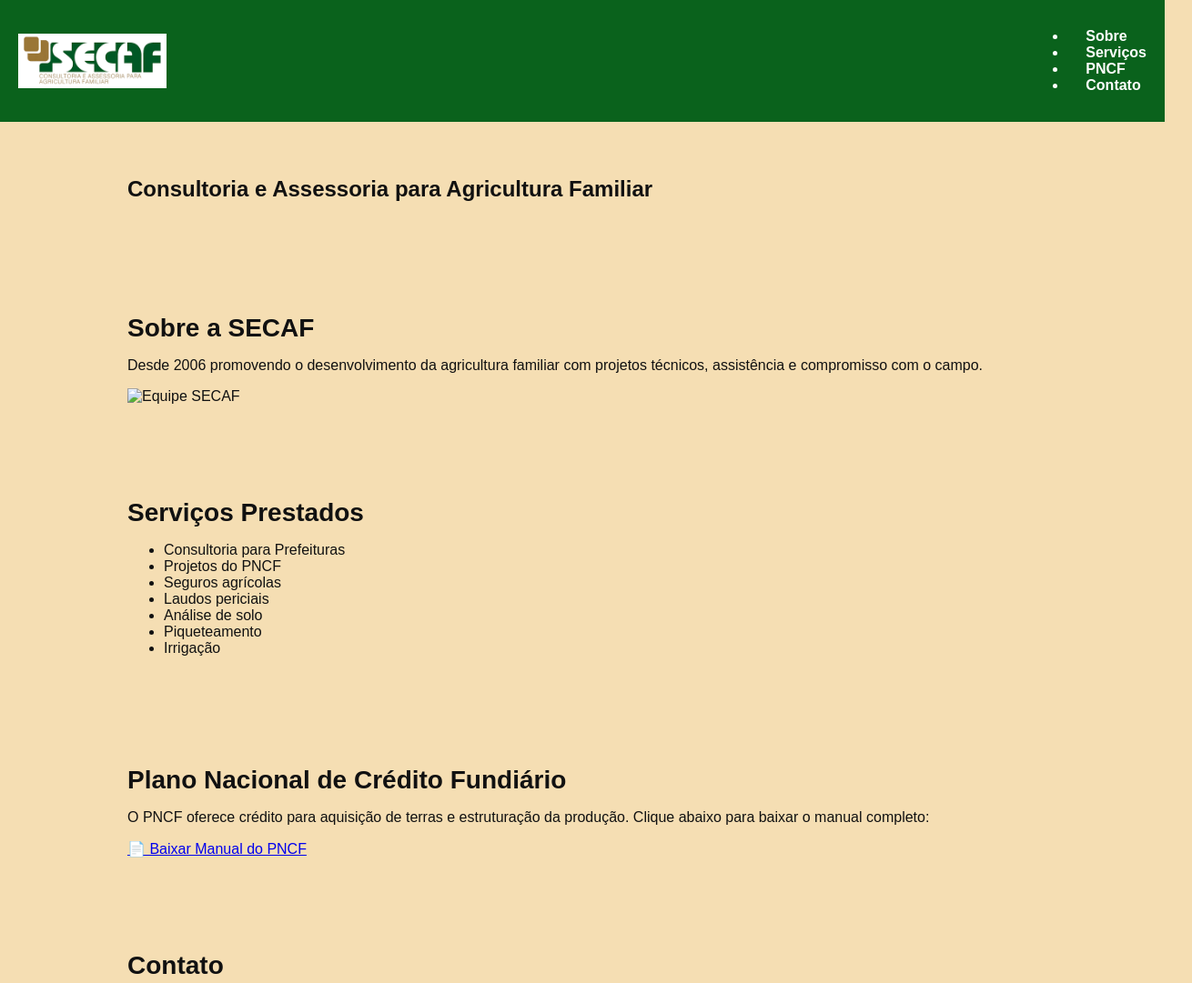
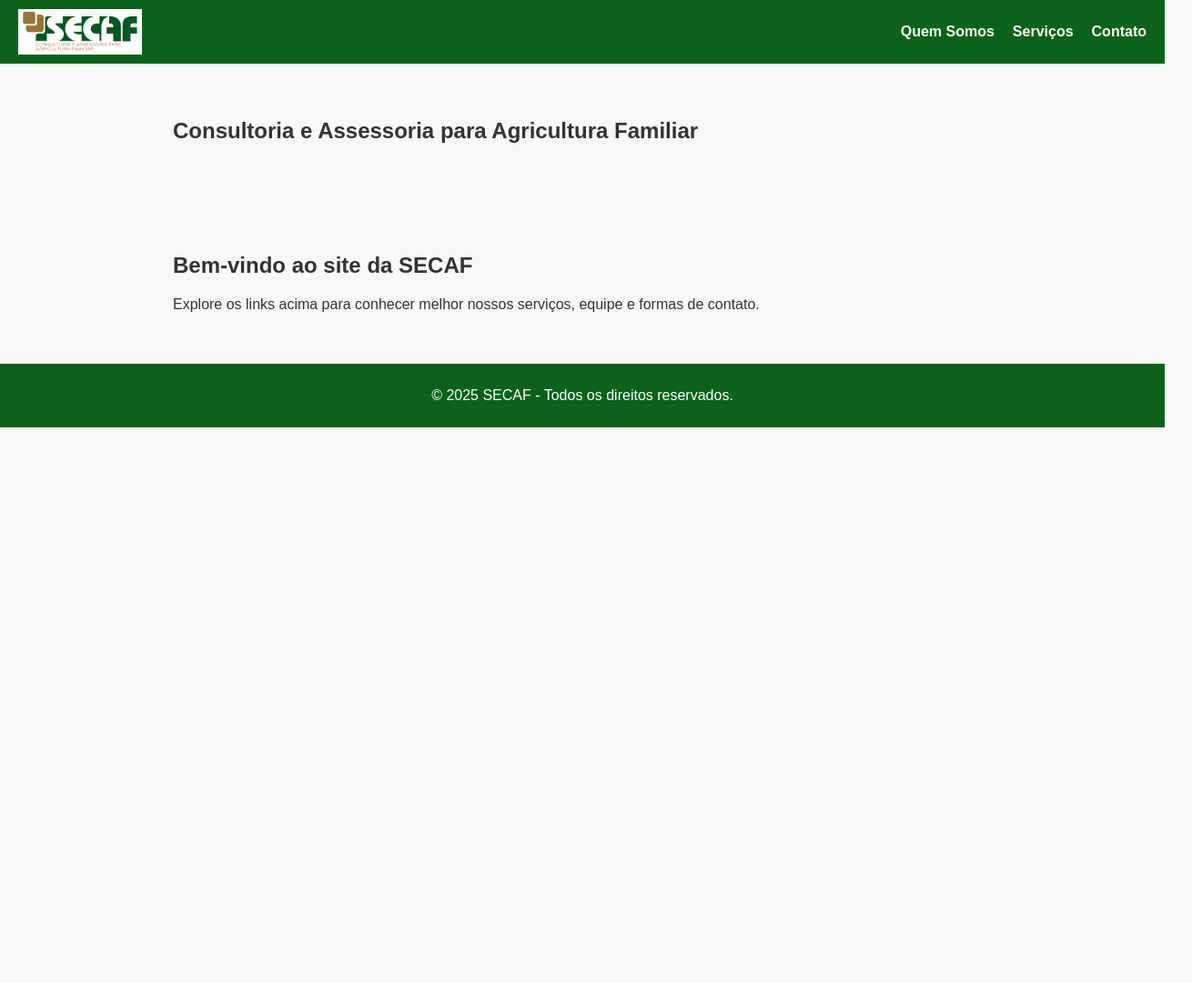
Before and after one commit to Renatocruz-eng/secaf-site-oficial, a plain HTML site: page index.html in a window 1280 px wide. Shown: the top 1081 px of the page at 91% size, 1310 px wide, since content can reach past the window. After the commit the page ends 800 px from the top, so only its background shows below. Drawn offline with Linux system fonts and the light colour scheme.

Commit message:
Move arquivos para a raiz para o deploy funcionar

```diff
--- a/index.html
+++ b/index.html
@@ -11,45 +11,21 @@
     <img src="image/logo.png" alt="Logo SECAF" class="logo">
     <nav>
       <ul>
-                <li><a href="#sobre">Sobre</a></li>
-                <li><a href="#servicos">Serviços</a></li>
-                <li><a href="#pncf">PNCF</a></li>
-                <li><a href="#contato">Contato</a></li>
+        <li><a href="sobre.html">Quem Somos</a></li>
+        <li><a href="servicos.html">Serviços</a></li>
+        <li><a href="contato.html">Contato</a></li>
       </ul>
     </nav>
   </header>
   <section class="banner">
     <h1>Consultoria e Assessoria para Agricultura Familiar</h1>
   </section>
-    <section id="sobre">
-        <h2>Sobre a SECAF</h2>
-        <p>Desde 2006 promovendo o desenvolvimento da agricultura familiar com projetos técnicos, assistência e compromisso com o campo.</p>
-        <img src="images/equipe.jpg" alt="Equipe SECAF">
-    </section>
-    <section id="servicos">
-        <h2>Serviços Prestados</h2>
-        <ul>
-            <li>Consultoria para Prefeituras</li>
-            <li>Projetos do PNCF</li>
-            <li>Seguros agrícolas</li>
-            <li>Laudos periciais</li>
-            <li>Análise de solo</li>
-            <li>Piqueteamento</li>
-            <li>Irrigação</li>
-        </ul>
-    </section>
-    <section id="pncf">
-        <h2>Plano Nacional de Crédito Fundiário</h2>
-        <p>O PNCF oferece crédito para aquisição de terras e estruturação da produção. Clique abaixo para baixar o manual completo:</p>
-        <a href="Manual_PNCF.pdf" class="btn" download>📄 Baixar Manual do PNCF</a>
-    </section>
-    <section id="contato">
-        <h2>Contato</h2>
-        <p>Email: secaf_3@hotmail.com</p>
-        <p>Telefone: (67) 3423-0888</p>
-        <p>Endereço: Dourados - MS</p>
+  <section>
+    <h2>Bem-vindo ao site da SECAF</h2>
+    <p>Explore os links acima para conhecer melhor nossos serviços, equipe e formas de contato.</p>
   </section>
   <footer>
     <p>&copy; 2025 SECAF - Todos os direitos reservados.</p>
   </footer>
 </body>
+</html>
--- a/style.css
+++ b/style.css
@@ -1,62 +1,38 @@
 body {
   margin: 0;
-  font-family: Arial, Helvetica, sans-serif;
-  background-color: #f5deb3; /* tom amadeirado */
-  color: #111;
+  font-family: Arial, sans-serif;
+  background-color: #f8f8f8;
+  color: #333;
 }
-
 header {
-  background-color: #0a621c;
+  background: #0A621C;
   color: white;
-  padding: 15px 20px;
+  padding: 10px 20px;
   display: flex;
+  align-items: center;
   justify-content: space-between;
-  align-items: center;
 }
-
-header img.logo {
-  height: 60px;
+.logo {
+  height: 50px;
 }
-
-nav a {
+nav ul {
+  list-style: none;
+  display: flex;
+  gap: 20px;
+}
+nav ul li a {
   color: white;
-  margin-left: 20px;
   text-decoration: none;
   font-weight: bold;
 }
-
-nav a:hover {
-  text-decoration: underline;
-}
-
 section {
   padding: 40px 20px;
-  max-width: 1000px;
+  max-width: 900px;
   margin: auto;
 }
-
-section h2 {
-  font-size: 28px;
-  margin-bottom: 15px;
-}
-
 footer {
-  background-color: #0a621c;
+  background: #0A621C;
   color: white;
   text-align: center;
-  padding: 15px;
-  position: relative;
-  bottom: 0;
-  width: 100%;
+  padding: 10px;
 }
-
-@media (max-width: 600px) {
-  header {
-    flex-direction: column;
-    align-items: flex-start;
-  }
-
-  nav a {
-    margin: 10px 0;
-  }
-}
```
Also changed, not shown: secaf_site_completo/index.html (deleted, +0 -31 lines), contato.html (renamed from secaf_site_completo/contato.html), servicos.html (renamed from secaf_site_completo/servicos.html), sobre.html (renamed from secaf_site_completo/sobre.html). Lines whose indentation alone changed are shown as unchanged.
